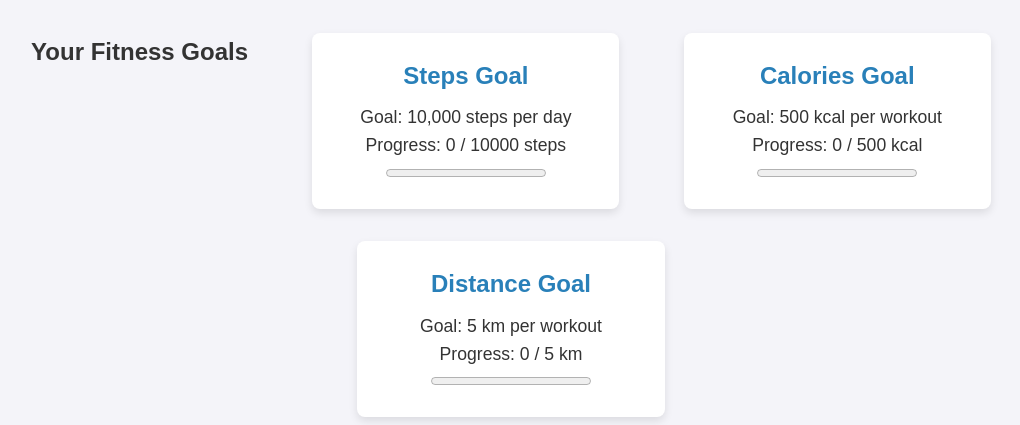
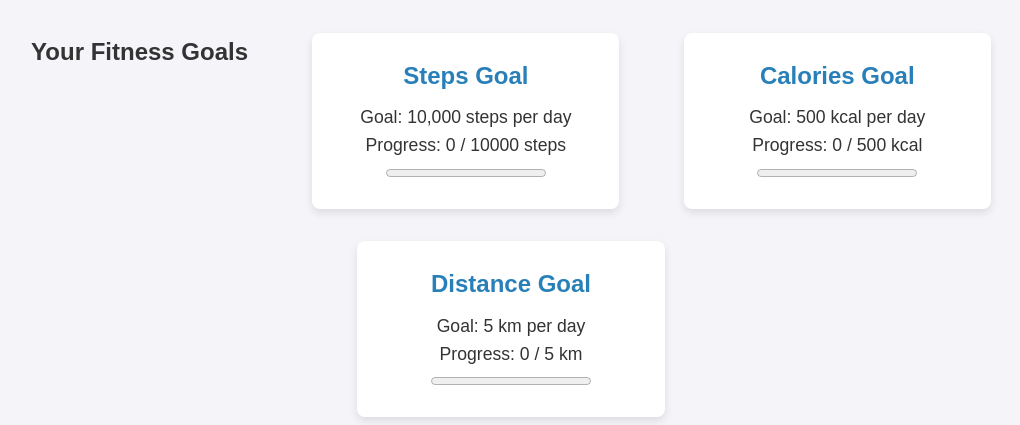
Before and after one commit to thatnoobgamer/hackabyte-submission, a Flask app: page / in a window 1280 px wide. Shown: the part 924-1349 px from the top of the page, without its empty margins (129-1149 px from the left). Run offline with Flask 3, Linux system fonts and the light colour scheme.

Commit message:
changed to per day

```diff
--- a/templates/index.html
+++ b/templates/index.html
@@ -71,13 +71,13 @@
             </div>
             <div class="goal">
                 <h3>Calories Goal</h3>
-                <p>Goal: 500 kcal per workout</p>
+                <p>Goal: 500 kcal per day</p>
                 <p>Progress: <span id="calories-progress">Loading...</span></p>
                 <progress id="calories-progress-bar" value="0" max="100"></progress>
             </div>
             <div class="goal">
                 <h3>Distance Goal</h3>
-                <p>Goal: 5 km per workout</p>
+                <p>Goal: 5 km per day</p>
                 <p>Progress: <span id="distance-progress">Loading...</span></p>
                 <progress id="distance-progress-bar" value="0" max="100"></progress>
             </div>
```
